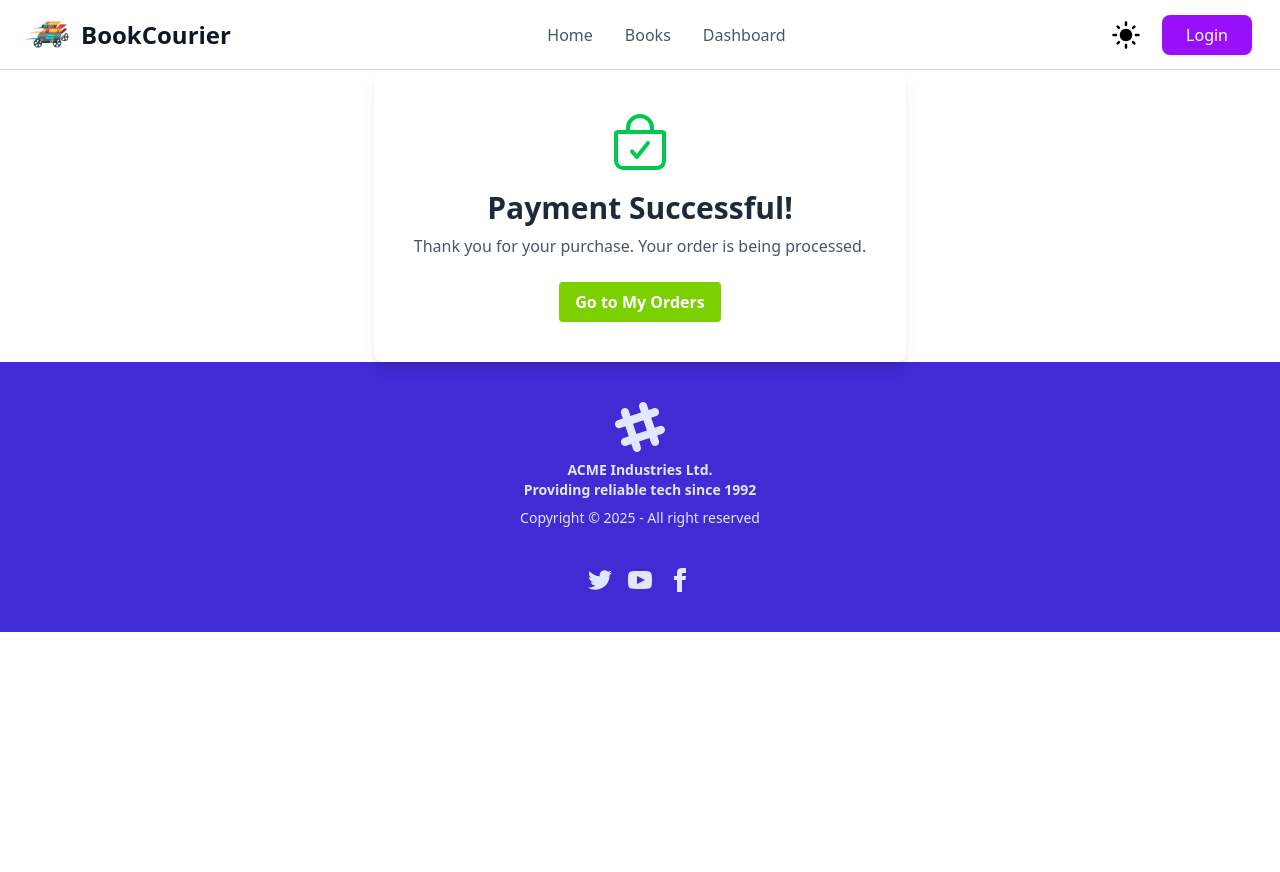
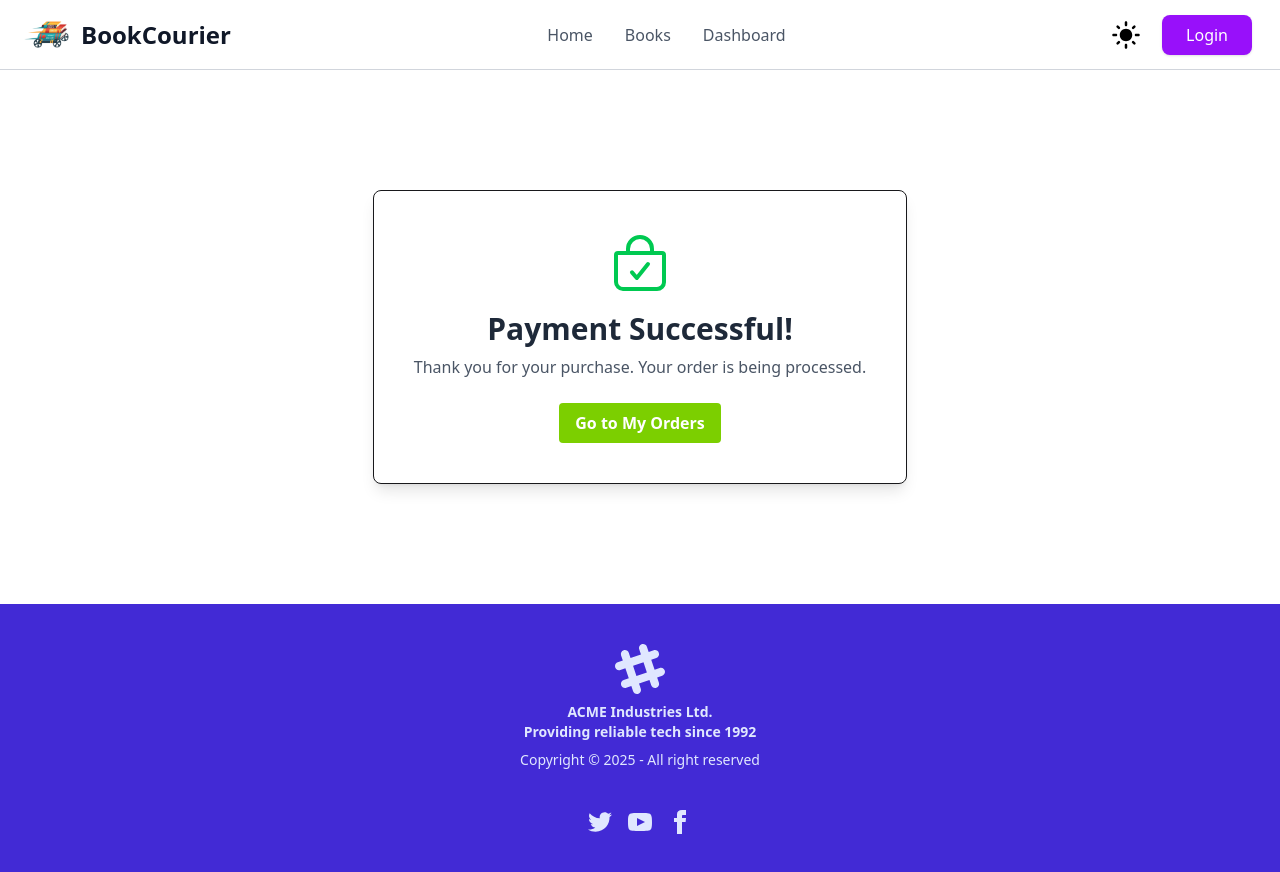
Before and after one commit to rifat-2010/programming-hero-assignment-11__client-side-, a React (Vite) app: page /payment-success in a window 1280 px wide. Before the commit the page ends 800 px from the top, so only its background shows below. Built offline with nearby package versions, Linux system fonts and the light colour scheme; no server answers.

Commit message:
payment Success page_updated

```diff
--- a/src/pages/Payment/PaymentSuccess.jsx
+++ b/src/pages/Payment/PaymentSuccess.jsx
@@ -13,8 +13,8 @@ const PaymentSuccess = () => {
     }
   }, [sessionId])
   return (
-    <div className='flex flex-col items-center justify-center'>
-      <div className='bg-white p-10 rounded-lg shadow-lg text-center'>
+    <div className='flex flex-col items-center justify-center my-30 '>
+      <div className='bg-white p-10 rounded-lg shadow-lg text-center border hover:border-4 hover:border-amber-600'>
         <IoBagCheckOutline className='w-16 h-16 text-green-500 mx-auto mb-4' />
         <h1 className='text-3xl font-bold text-gray-800 mb-2'>
           Payment Successful!
```
